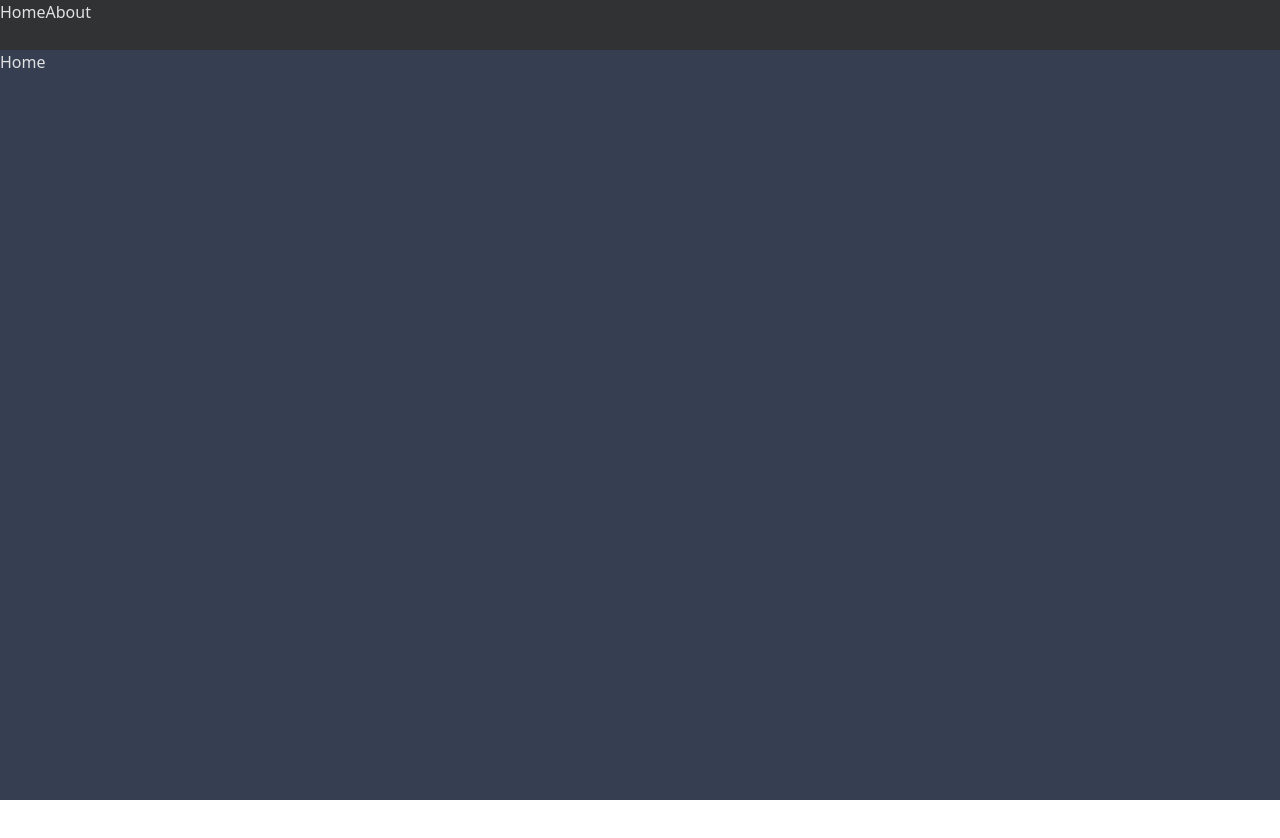
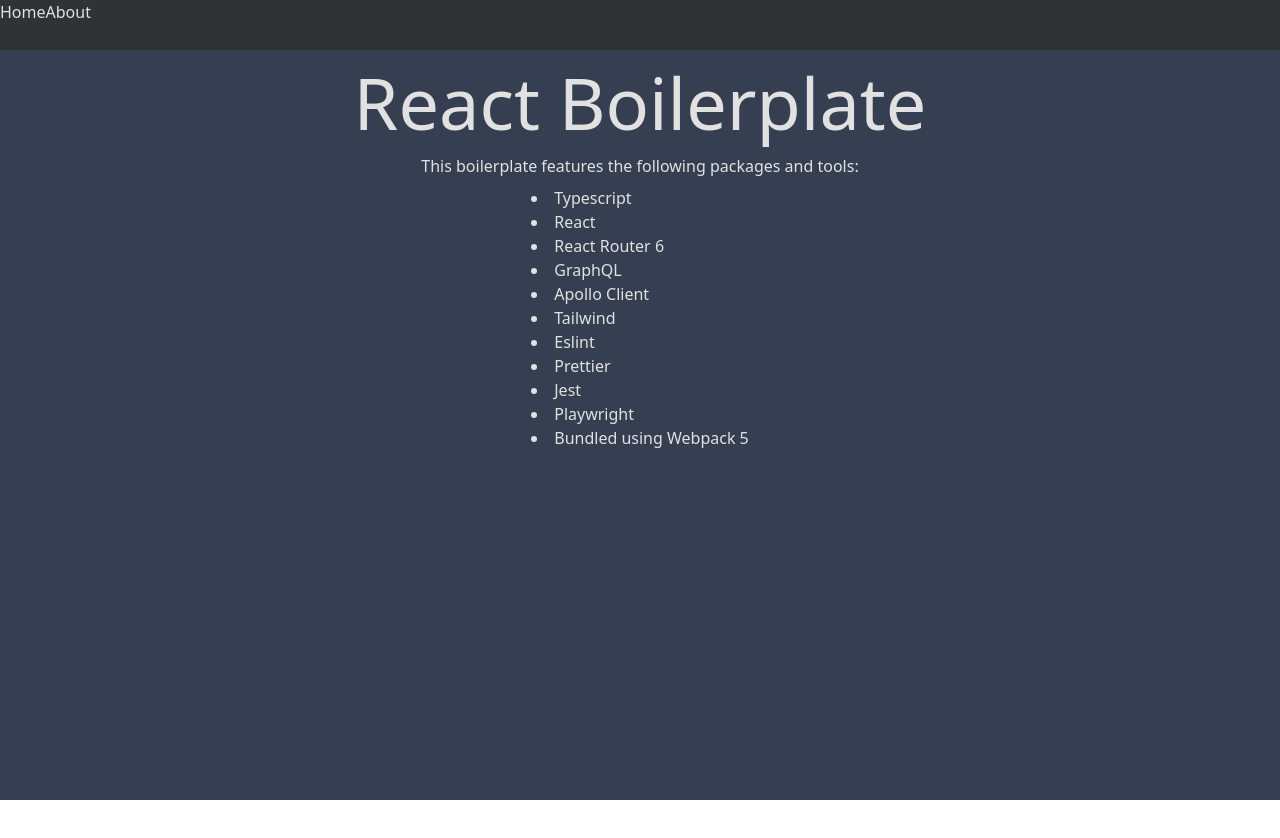
Before and after one commit to luke-hays/web-boilerplate, a React app in the folder react/: page / in a window 1280 px wide. Shown: the top 838 px of the page. After the commit the page ends 800 px from the top, so only its background shows below. Built offline with nearby package versions, Linux system fonts and the light colour scheme.

Commit message:
modify style

```diff
--- a/react/package.json
+++ b/react/package.json
@@ -12,7 +12,7 @@
     "lint:fix": "npx eslint --quiet --fix ./src/",
     "playwright": "npx playwright test",
     "playwright:headed": "npx playwright test --headed"
-  },
+    },
   "keywords": [],
   "author": "",
   "license": "ISC",
--- a/react/src/App.css
+++ /dev/null
@@ -1,17 +0,0 @@
-#HeaderContainer {
-  background-color: #313234;
-  color: #e1e1e1;
-  height: 50px;
-  position: fixed;
-  width: 100%;
-  top: 0;
-  left: 0;
-}
-
-#MainContainer {
-  background-color: #363f52;
-  color:#e1e1e1;
-  margin-top: 50px;
-  height: calc(100vh - 50px);
-  width: 100%;
-}
--- a/react/src/App.tsx
+++ b/react/src/App.tsx
@@ -1,8 +1,6 @@
 import AppRoutes from 'AppRoutes';
 
 import Header from './views/Header/Header';
-
-import './App.css';
 
 const App = (): JSX.Element => {
   return (
--- a/react/src/index.css
+++ b/react/src/index.css
@@ -4,12 +4,27 @@
 
 html {
   margin: 0;
-  height: 100vh;
-  width: 100vw;
 }
 
 body {
   margin: 0;
-  height: 100vh;
-  width: 100vw;
 }
+
+#HeaderContainer {
+  background-color: #313234;
+  color: #e1e1e1;
+  height: 50px;
+  position: fixed;
+  width: 100%;
+  top: 0;
+  left: 0;
+}
+
+#MainContainer {
+  background-color: #363f52;
+  color:#e1e1e1;
+  margin-top: 50px;
+  height: calc(100vh - 50px);
+  width: 100%;
+  overflow: auto;
+}
--- a/react/src/views/Home/Home.tsx
+++ b/react/src/views/Home/Home.tsx
@@ -1,5 +1,29 @@
+import '../../index.css';
+
 const Home = (): JSX.Element => {
-  return <div>Home</div>;
+  return (
+    <div>
+      <div className="flex flex-col items-center justify-center mt-4">
+        <h1 className="text-7xl">React Boilerplate</h1>
+        <p className="mt-4">
+          This boilerplate features the following packages and tools:
+        </p>
+        <ul className="list-disc list-inside m-2 mt-2">
+          <li>Typescript</li>
+          <li>React</li>
+          <li>React Router 6</li>
+          <li>GraphQL</li>
+          <li>Apollo Client</li>
+          <li>Tailwind</li>
+          <li>Eslint</li>
+          <li>Prettier</li>
+          <li>Jest</li>
+          <li>Playwright</li>
+          <li>Bundled using Webpack 5</li>
+        </ul>
+      </div>
+    </div>
+  );
 };
 
 export default Home;
--- a/react/tailwind.config.js
+++ b/react/tailwind.config.js
@@ -1,5 +1,5 @@
 module.exports = {
-  content: ['./src/**/*.{html,ts}'],
+  content: ['./src/**/*.{html,ts,tsx,js,jsx}'],
   theme: {
     extend: {},
   },
```
